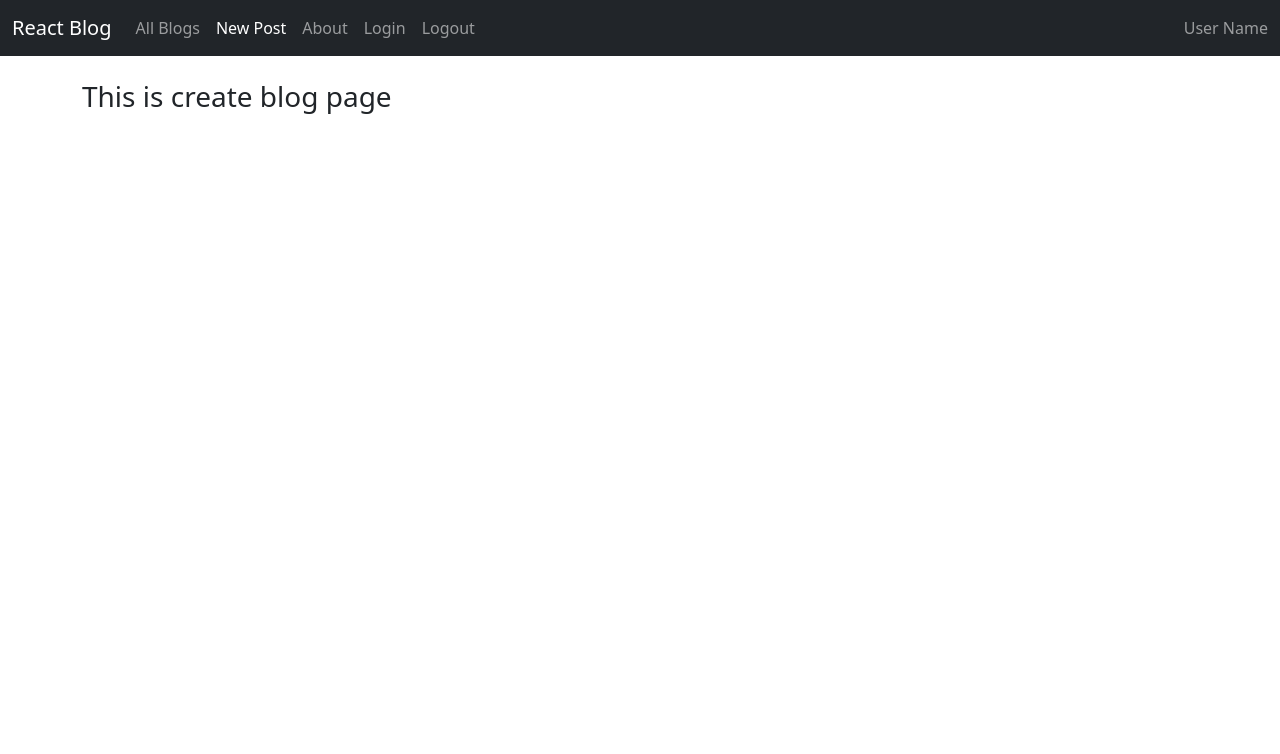
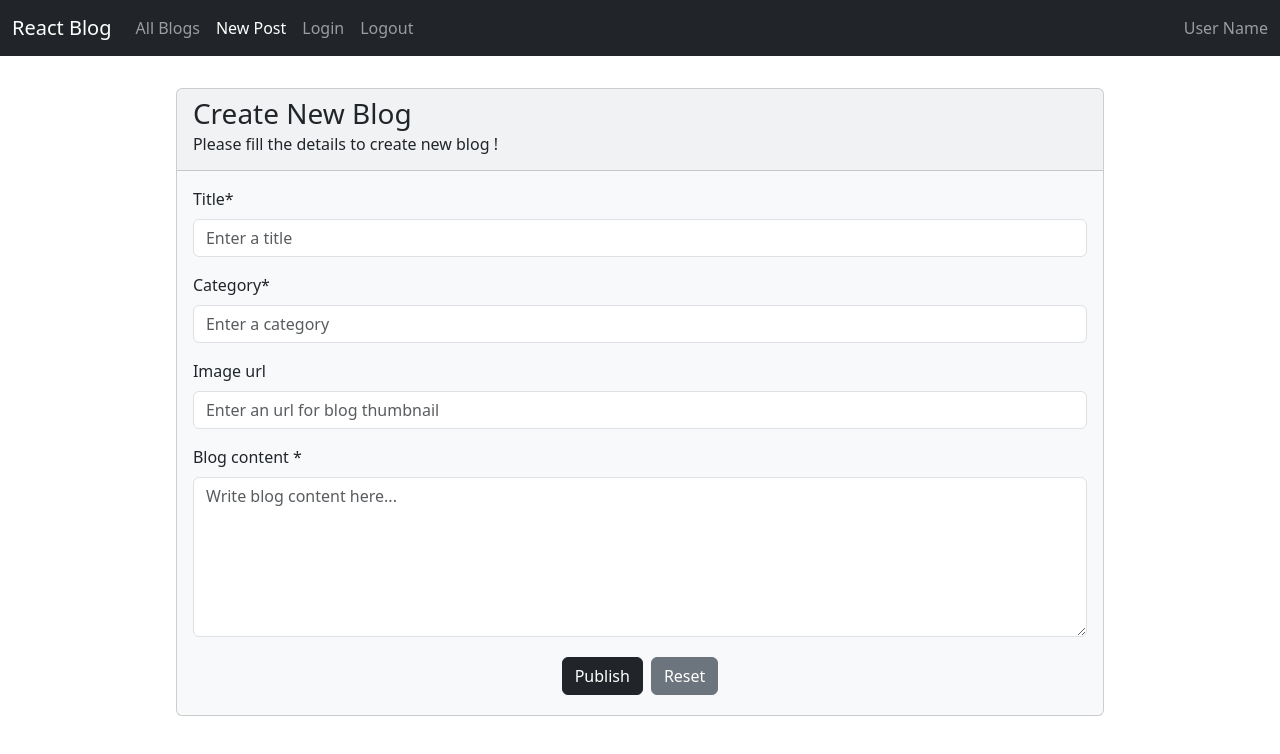
Before and after one commit to ironsubhajit/react_blog_app, a React (Create React App) app in the folder react-blog/: page /add-blog in a window 1280 px wide. Shown: the top 754 px of the page. Built offline with nearby package versions, Linux system fonts and the light colour scheme.

Commit message:
add blog list and create blog page UI

```diff
--- a/react-blog/src/App.jsx
+++ b/react-blog/src/App.jsx
@@ -1,6 +1,4 @@
-import logo from "./logo.svg";
 import "bootstrap/dist/css/bootstrap.min.css";
-import { Outlet, Link } from "react-router-dom";
 import "./App.css";
 import Base from "./components/Base";
 
--- a/react-blog/src/components/SiteNavbar.jsx
+++ b/react-blog/src/components/SiteNavbar.jsx
@@ -9,10 +9,6 @@ import {
   Nav,
   NavItem,
   NavLink,
-  UncontrolledDropdown,
-  DropdownToggle,
-  DropdownMenu,
-  DropdownItem,
   NavbarText,
 } from "reactstrap";
 
@@ -40,11 +36,11 @@ const SiteNavbar = (args) => {
                 New Post
               </NavLink>
             </NavItem>
-            <NavItem>
+            {/* <NavItem>
               <NavLink tag={ReactNavLink} to={`/about`}>
                 About
               </NavLink>
-            </NavItem>
+            </NavItem> */}
             <NavItem>
               <NavLink tag={ReactNavLink} to={`/login`}>
                 Login
--- a/react-blog/src/pages/About.jsx
+++ b/react-blog/src/pages/About.jsx
@@ -1,7 +1,6 @@
 import React from "react";
 import Base from "../components/Base";
-import { Outlet, Link } from "react-router-dom";
-import SiteNavbar from "../components/SiteNavbar";
+import { Link } from "react-router-dom";
 
 const About = () => {
   return (
--- a/react-blog/src/pages/BlogsList.jsx
+++ b/react-blog/src/pages/BlogsList.jsx
@@ -6,7 +6,6 @@ import {
   CardTitle,
   CardText,
   CardSubtitle,
-  CardGroup,
   CardImg,
   Button,
   Row,
--- a/react-blog/src/pages/CreateBlog.jsx
+++ b/react-blog/src/pages/CreateBlog.jsx
@@ -1,12 +1,197 @@
-import React from "react";
-import SiteNavbar from "../components/SiteNavbar";
+import React, { useState } from "react";
 import Base from "../components/Base";
+import validator from "validator";
+import {
+  Card,
+  CardBody,
+  CardTitle,
+  CardSubtitle,
+  Button,
+  Container,
+  CardHeader,
+  Form,
+  FormGroup,
+  FormFeedback,
+  Label,
+  Input,
+} from "reactstrap";
 
 const CreateBlog = () => {
+  const defaultNewBlogDataState = {
+    title: "",
+    imageUrl: "",
+    category: "",
+    content: "",
+    likes: 0,
+    userId: ""
+  };
+
+  const defaultErrorState = {
+    errors: [],
+    isError: false,
+  };
+
+  // User state data
+  const [newBlogStateData, setNewBlogStateData] = useState({
+    ...defaultNewBlogDataState,
+  });
+
+  // Error state
+  const [errorStateData, setErrorStateData] = useState({
+    ...defaultErrorState,
+  });
+
+  // signup validators
+  const newBlogFormValidator = () => {
+    const newErrors = {
+      ...defaultErrorState,
+    };
+
+    // Name - empty validation
+    if (validator.isEmpty(newBlogStateData?.title)) {
+      newErrors.errors.push("Blog title is required");
+      newErrors.isError = true;
+    }
+    // Name - length validation
+    if (!validator.isLength(newBlogStateData?.title, { min: 2 })) {
+      newErrors.errors.push("Name must be at least 2 characters long");
+      newErrors.isError = true;
+    }
+    // Blog content - length validation
+    if (!validator.isLength(newBlogStateData?.content, { min: 50 })) {
+      newErrors.errors.push("Blog content must be at least 50 characters long");
+      newErrors.isError = true;
+    }
+
+    return errorStateData?.isError;
+  };
+
+  // Set changed input field value in the user state data
+  const handleInputChange = (event, key) => {
+    setNewBlogStateData({ ...newBlogStateData, [key]: event?.target?.value });
+  };
+
+  // Reset user signup form
+  const resetSignUpForm = () => {
+    setNewBlogStateData({ ...defaultNewBlogDataState });
+  };
+
+  // Submit signup form
+  const submitNewBlogForm = (event) => {
+    event.preventDefault();
+
+    // data validation - client side
+    if (newBlogFormValidator()) {
+      return;
+    }
+    console.log(newBlogStateData);
+
+    // add errors to check
+
+    // invoke server api
+
+    // check and redirect to all blog list page
+  };
   return (
     <div>
       <Base>
-        <h3>This is create blog page</h3>
+        <Container className="d-flex justify-content-center align-items-center">
+          <Card
+            color="light"
+            style={{
+              width: "85%",
+            }}
+            className="m-2"
+          >
+            <CardHeader>
+              <CardTitle tag="h3">Create New Blog</CardTitle>
+              <CardSubtitle className="mb-2" tag="h6">
+                Please fill the details to create new blog !
+              </CardSubtitle>
+            </CardHeader>
+            <CardBody>
+              {/* Add new blog form */}
+              <Form onSubmit={(e) => submitNewBlogForm(e)}>
+                {/* title field */}
+                <FormGroup>
+                  <Label for="title">Title*</Label>
+                  <Input
+                    id="title"
+                    name="title"
+                    placeholder="Enter a title"
+                    type="text"
+                    required
+                    onChange={(e) => handleInputChange(e, "title")}
+                    value={newBlogStateData?.title}
+                  />
+                  <FormFeedback>{errorStateData?.errors[0]}</FormFeedback>
+                </FormGroup>
+                {/* Category field */}
+                <FormGroup>
+                  <Label for="category">Category*</Label>
+                  <Input
+                    id="category"
+                    name="category"
+                    placeholder="Enter a category"
+                    type="text"
+                    required
+                    onChange={(e) => handleInputChange(e, "category")}
+                    value={newBlogStateData?.category}
+                  />
+                  <FormFeedback>{errorStateData?.errors[0]}</FormFeedback>
+                </FormGroup>
+                {/* image url field */}
+                <FormGroup>
+                  <Label for="imageUrl">Image url</Label>
+                  <Input
+                    id="imageUrl"
+                    name="imageUrl"
+                    placeholder="Enter an url for blog thumbnail"
+                    type="url"
+                    required
+                    onChange={(e) => handleInputChange(e, "imageUrl")}
+                    value={newBlogStateData?.imageUrl}
+                  />
+                  <FormFeedback>Error in this field</FormFeedback>
+                </FormGroup>
+                {/* Blog conent field */}
+                <FormGroup>
+                  <Label for="content">Blog content *</Label>
+                  <Input
+                    id="content"
+                    name="content"
+                    type="textarea"
+                    placeholder="Write blog content here..."
+                    onChange={(e) => handleInputChange(e, "content")}
+                    value={newBlogStateData.content}
+                    style={{
+                      height: "10rem",
+                      overflowY: "visible"
+                    }}
+                  />
+                </FormGroup>
+
+                <Container className="button-section d-flex flex-column align-items-center">
+                  <Container className="text-center">
+                    {/* publish btn */}
+                    <Button disabled={errorStateData?.isError} color="dark" type="submit" className="m-1">
+                      Publish
+                    </Button>
+                    {/* Reset btn */}
+                    <Button
+                      onClick={resetSignUpForm}
+                      color="secondary"
+                      type="reset"
+                      className="m-1"
+                    >
+                      Reset
+                    </Button>
+                  </Container>
+                </Container>
+              </Form>
+            </CardBody>
+          </Card>
+        </Container>
       </Base>
     </div>
   );
--- a/react-blog/src/pages/Error.jsx
+++ b/react-blog/src/pages/Error.jsx
@@ -1,5 +1,4 @@
 import { useRouteError } from "react-router-dom";
-import SiteNavbar from "../components/SiteNavbar";
 import Base from "../components/Base";
 
 export default function ErrorPage() {
--- a/react-blog/src/pages/UpdateBlog.jsx
+++ b/react-blog/src/pages/UpdateBlog.jsx
@@ -1,5 +1,4 @@
 import React from "react";
-import SiteNavbar from "../components/SiteNavbar";
 import Base from "../components/Base";
 
 const UpdateBlog = () => {
```
Also changed, not shown: 1 other file (tests, documents, lock files or other folders).
